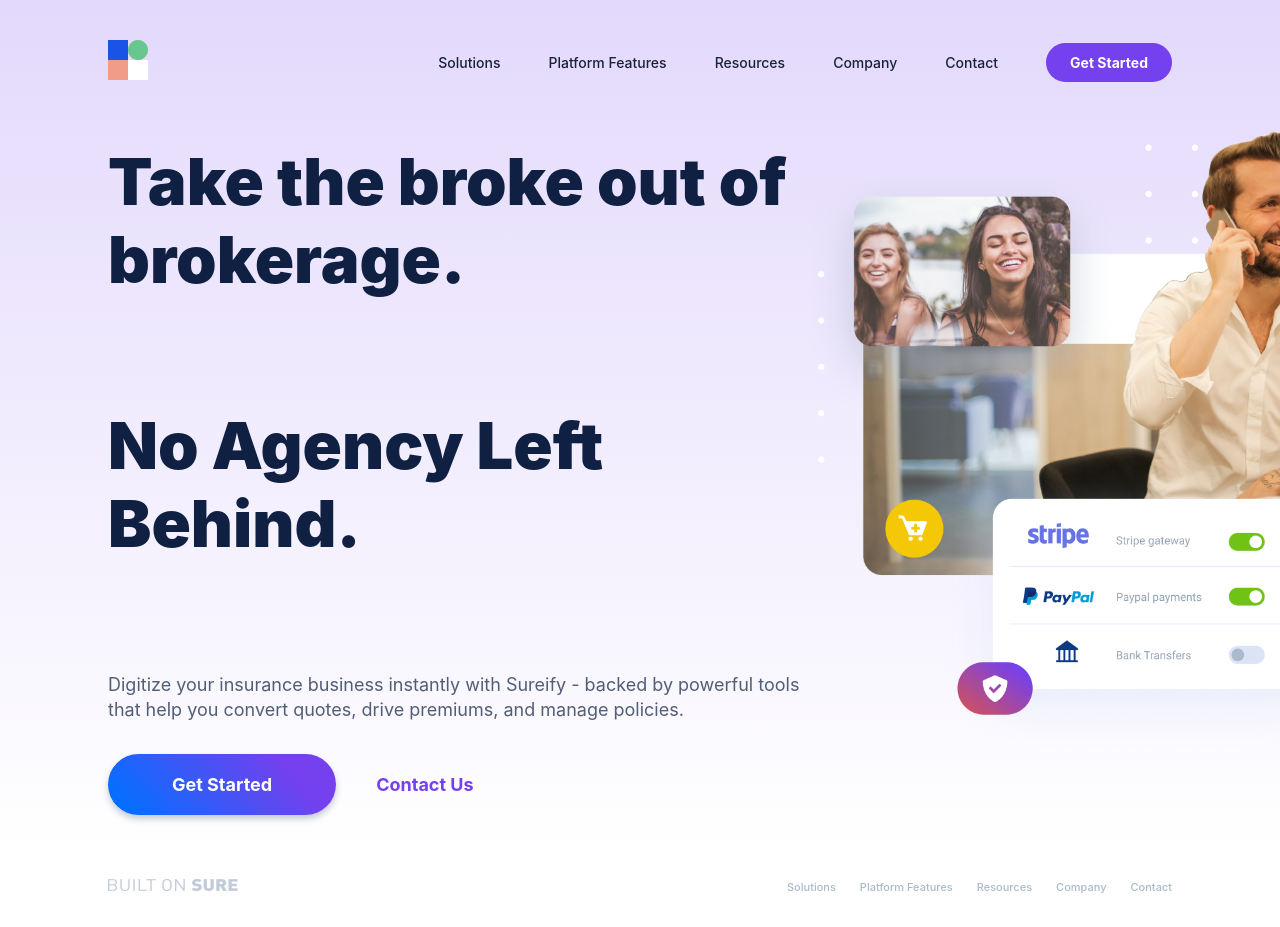
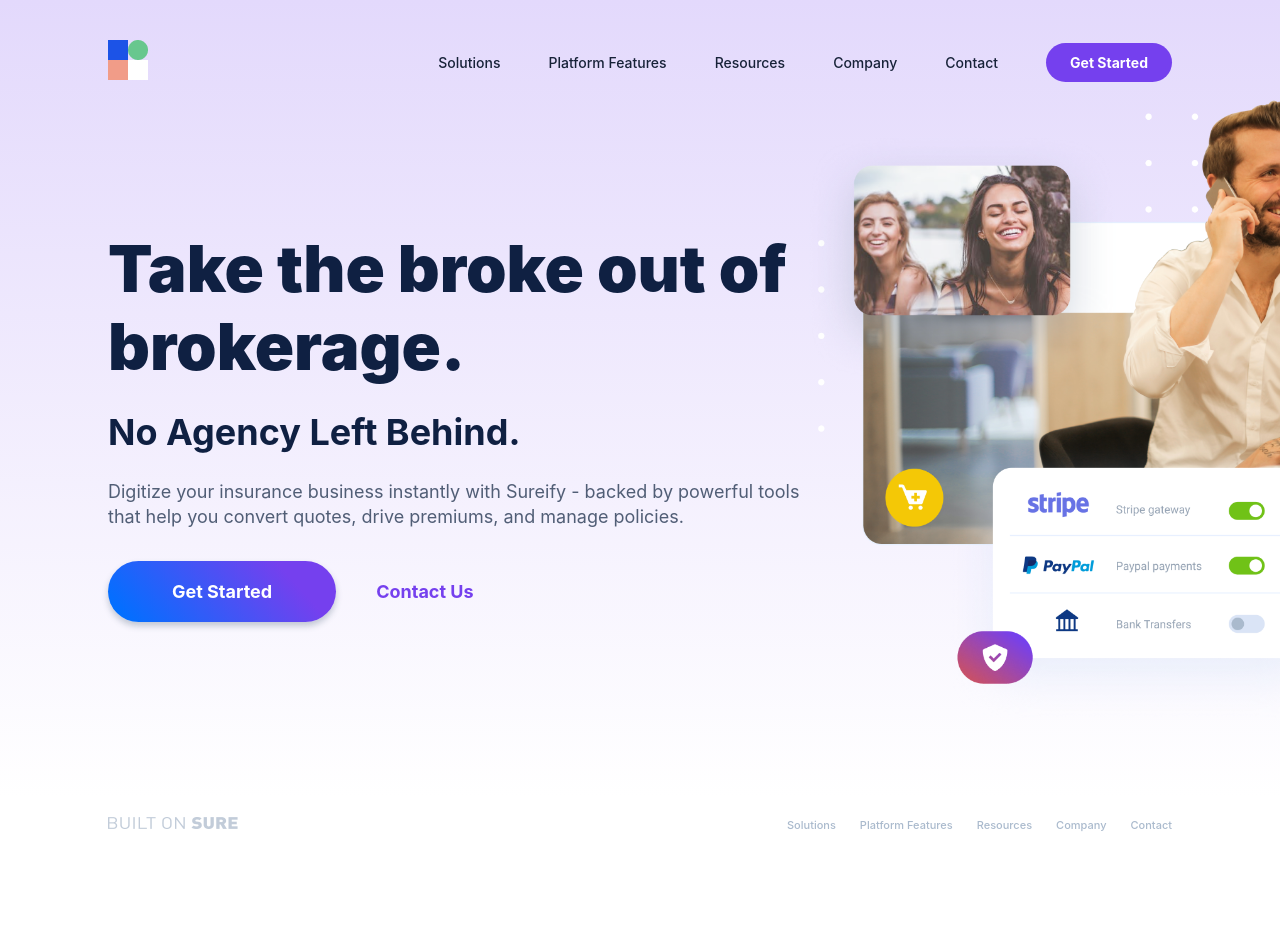
Before and after one commit to lramberg/surify, a Next.js app: page / in a window 1280 px wide. Shown: the top 927 px of the page. After the commit the page ends 865 px from the top, so only its background shows below. Built offline with nearby package versions, Linux system fonts and the light colour scheme.

Commit message:
fix margins

```diff
--- a/pages/index.js
+++ b/pages/index.js
@@ -29,6 +29,17 @@ const useStyles = makeStyles({
     fontWeight: 900,
     color: "#0F2042",
     width: 696,
+    margin: 0,
+    marginBottom: 24,
+  },
+  subheader: {
+    fontSize: 36,
+    lineHeight: "45px",
+    fontWeight: 700,
+    color: "#0F2042",
+    width: 696,
+    margin: 0,
+    marginBottom: 24,
   },
   paragraph: {
     fontSize: 18,
@@ -80,9 +91,11 @@ export default function Home() {
       <main className={classes.main}>
         <div>
           <h1 className={classes.header}>Take the broke out of brokerage.</h1>
-          <h5 className={classes.header}>No Agency Left Behind.</h5>
+          <h5 className={classes.subheader}>No Agency Left Behind.</h5>
           <p className={classes.paragraph}>
-            Digitize your insurance business instantly with Sureify - backed by powerful tools that help you convert quotes, drive premiums, and manage policies.
+            Digitize your insurance business instantly with Sureify - backed by
+            powerful tools that help you convert quotes, drive premiums, and
+            manage policies.
           </p>
           <div className={classes.buttonContainer}>
             <div onClick={() => toggleModal()} className={classes.cta}>
```
